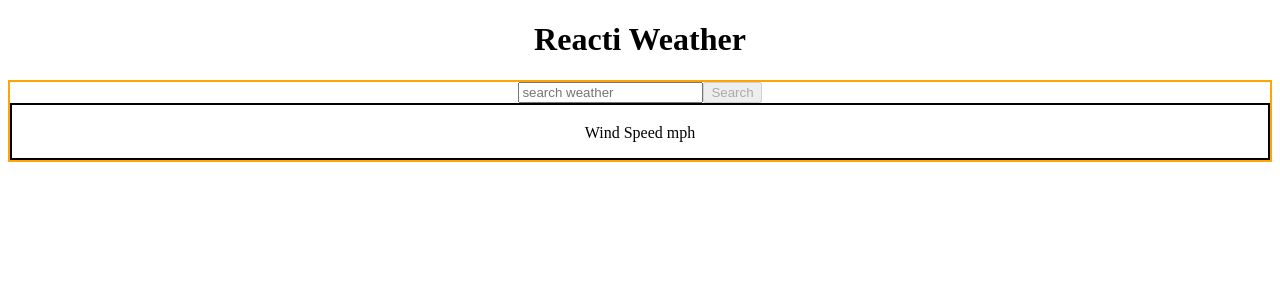
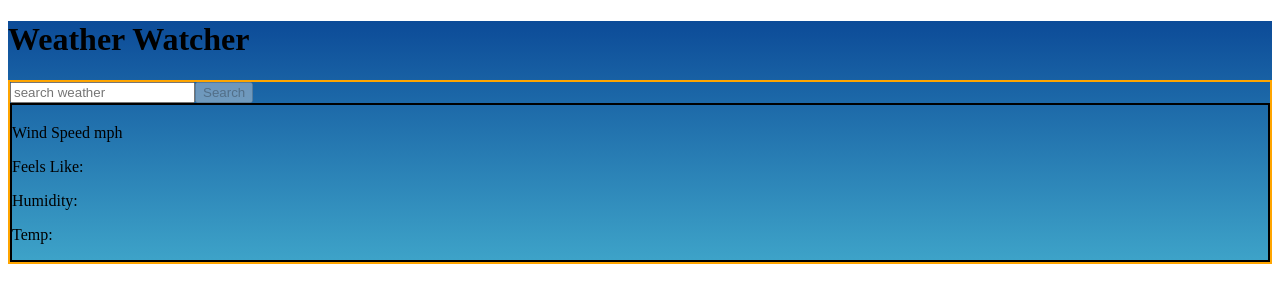
Before and after one commit to usuajiayako/react-weather-app, a React (Create React App) app: page / in a window 1280 px wide. Shown: the top 302 px of the page. Built offline with nearby package versions, Linux system fonts and the light colour scheme; no server answers.

Commit message:
added in some styles

```diff
--- a/public/index.html
+++ b/public/index.html
@@ -24,7 +24,7 @@
       work correctly both with client-side routing and a non-root public URL.
       Learn how to configure a non-root public URL by running `npm run build`.
     -->
-    <title>Reacti Weather</title>
+    <title>Weather Watcher</title>
   </head>
   <body>
     <noscript>You need to enable JavaScript to run this app.</noscript>
--- a/src/App.css
+++ b/src/App.css
@@ -1,38 +1,3 @@
 .App {
-  text-align: center;
+  background-image: linear-gradient(rgb(12, 75, 152), rgb(62, 164, 201));
 }
-
-.App-logo {
-  height: 40vmin;
-  pointer-events: none;
-}
-
-@media (prefers-reduced-motion: no-preference) {
-  .App-logo {
-    animation: App-logo-spin infinite 20s linear;
-  }
-}
-
-.App-header {
-  background-color: #282c34;
-  min-height: 100vh;
-  display: flex;
-  flex-direction: column;
-  align-items: center;
-  justify-content: center;
-  font-size: calc(10px + 2vmin);
-  color: white;
-}
-
-.App-link {
-  color: #61dafb;
-}
-
-@keyframes App-logo-spin {
-  from {
-    transform: rotate(0deg);
-  }
-  to {
-    transform: rotate(360deg);
-  }
-}
--- a/src/Title/Title.js
+++ b/src/Title/Title.js
@@ -1,9 +1,9 @@
 const Title = () => {
   return (
     <header>
-      <h1>Reacti Weather</h1>
+      <h1>Weather Watcher</h1>
     </header>
-  )
-}
+  );
+};
 
 export default Title;
--- a/src/WeatherCard/WeatherCard.js
+++ b/src/WeatherCard/WeatherCard.js
@@ -7,6 +7,9 @@ const WeatherCard = (props) => {
       <p>{props.weather}</p>
       <p>{props.desc}</p>
       <p>Wind Speed {props.wind}mph</p>
+      <p>Feels Like: {props.feelsLike}</p>
+      <p>Humidity: {props.humidity}</p>
+      <p>Temp: {props.temp}</p>
     </div>
   );
 };
--- a/src/WeatherList/WeatherList.js
+++ b/src/WeatherList/WeatherList.js
@@ -7,7 +7,7 @@ import SearchEngine from '../SearchEngine/SearchEngine';
 
 class WeatherList extends Component {
   state = {
-    searchParam: 'Liverpool',
+    searchParam: 'Leeds',
     name: '',
     weather: '',
     info: '',
@@ -16,8 +16,6 @@ class WeatherList extends Component {
       feelsLike: 0,
       humidity: 0,
       temp: 0,
-      minTemp: 0,
-      maxTemp: 0,
     },
     error: false,
   };
@@ -31,6 +29,9 @@ class WeatherList extends Component {
           weather: result.weather[0].main,
           info: result.weather[0].description,
           wind: result.wind.speed,
+          feelsLike: result.main.feels_like,
+          humidity: result.main.humidity,
+          temp: result.main.temp,
         });
       })
       .catch((err) => {
@@ -47,6 +48,9 @@ class WeatherList extends Component {
           weather: result.weather[0].main,
           info: result.weather[0].description,
           wind: result.wind.speed,
+          feelsLike: result.main.feels_like,
+          humidity: result.main.humidity,
+          temp: result.main.temp,
         });
         this.setState({ error: false });
       })
@@ -69,6 +73,9 @@ class WeatherList extends Component {
             weather={this.state.weather}
             desc={this.state.description}
             wind={this.state.wind}
+            feelsLike={this.state.feelsLike}
+            humidity={this.state.humidity}
+            temp={this.state.temp}
           />
         )}
       </main>
```
Also changed, not shown: 1 other file (tests, documents, lock files or other folders).
